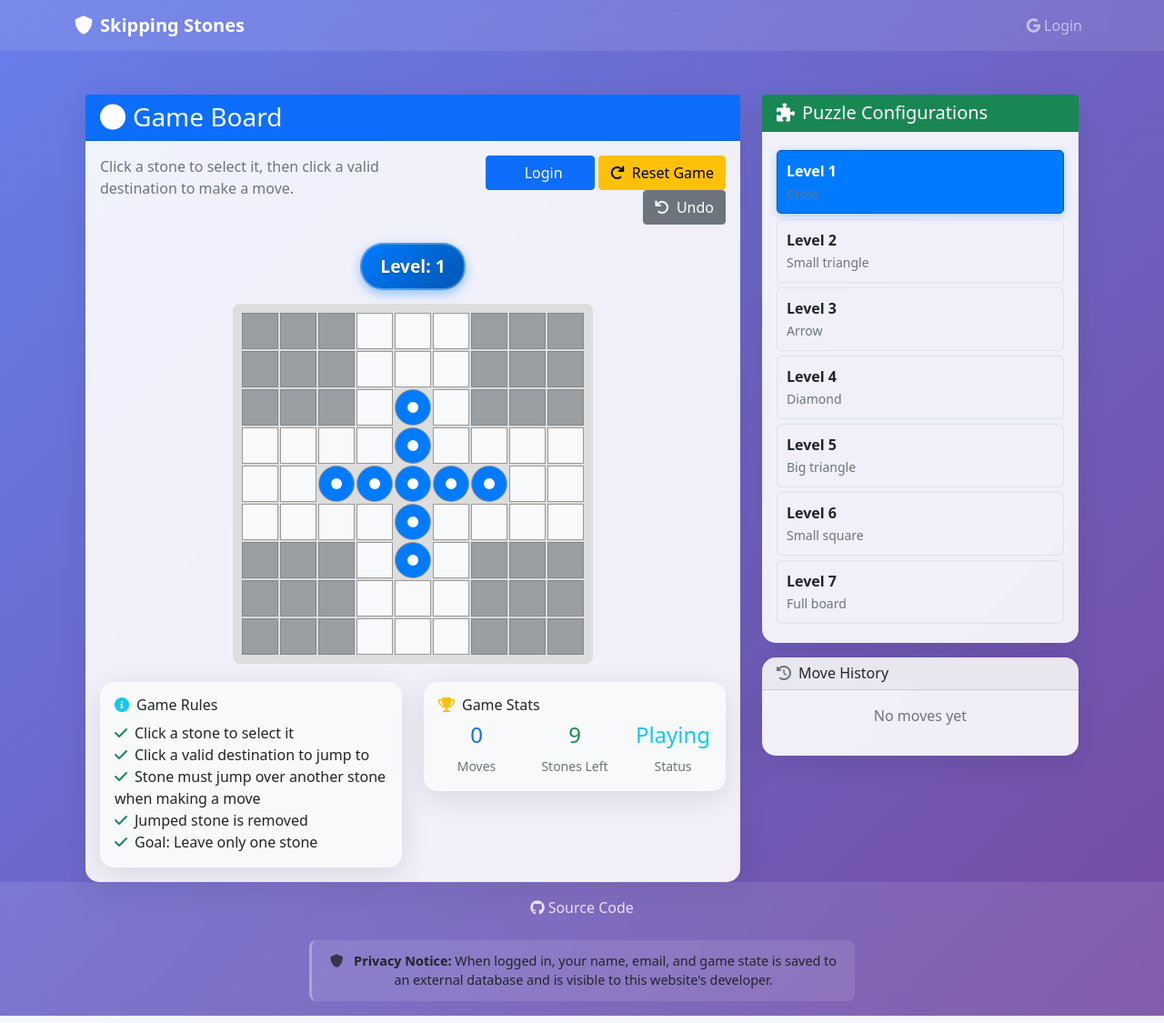
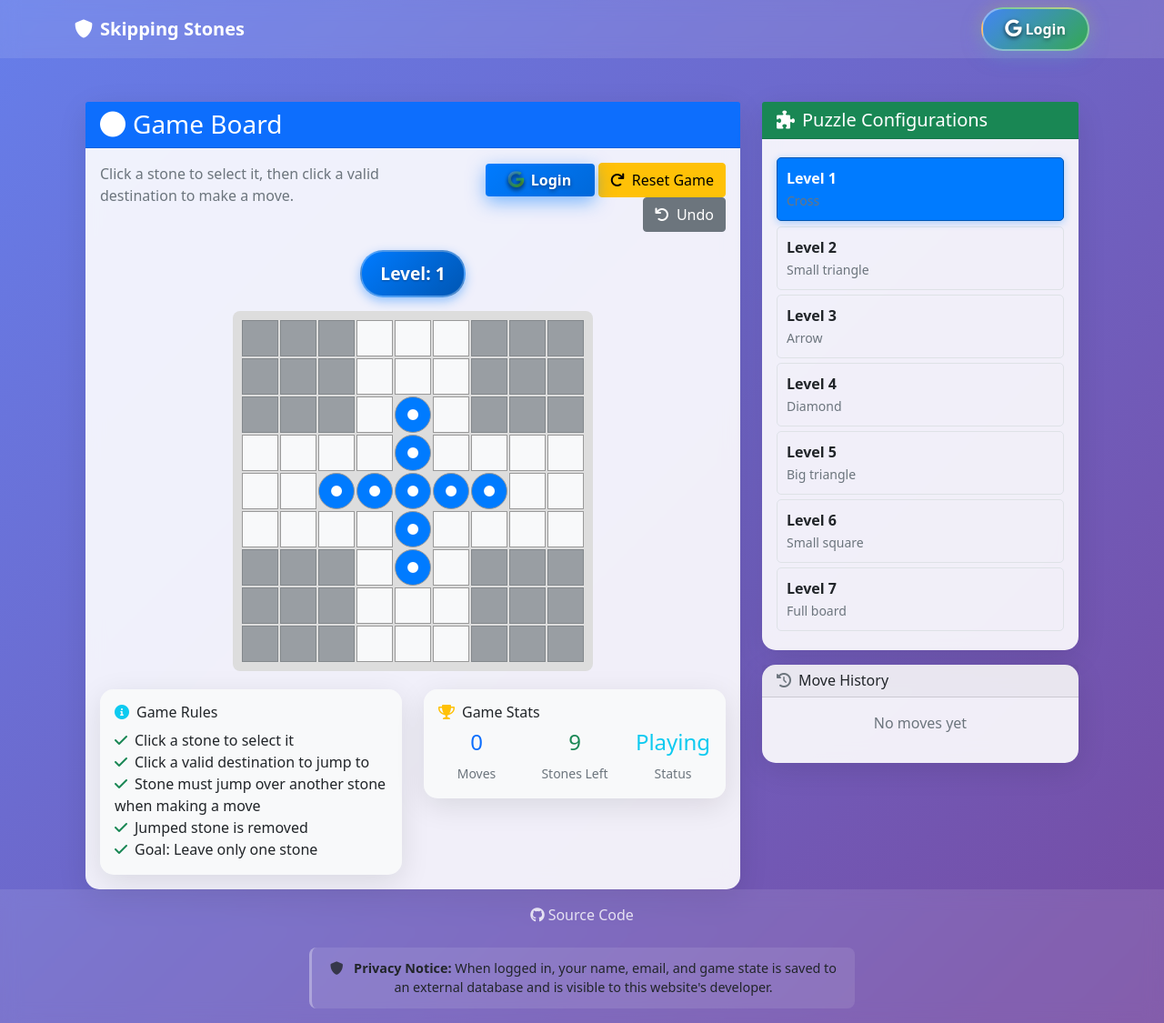
Before and after one commit to zvipo/skipping-stones, a Flask app: page /skipping-stones in a window 1280 px wide. Shown: the whole page at 91% size. Run offline with Flask 3, Linux system fonts and the light colour scheme.

Commit message:
Make login icons brighter. (#4)

```diff
--- a/templates/base.html
+++ b/templates/base.html
@@ -97,6 +97,68 @@
             opacity: 0.8;
         }
 
+        /* Google Login Button Styling */
+        .google-login-btn {
+            background: linear-gradient(135deg, #4285f4, #34a853, #fbbc05, #ea4335) !important;
+            background-size: 300% 300% !important;
+            animation: google-gradient 3s ease infinite !important;
+            color: white !important;
+            border-radius: 25px !important;
+            padding: 10px 24px !important;
+            font-weight: 700 !important;
+            text-decoration: none !important;
+            transition: all 0.4s cubic-bezier(0.175, 0.885, 0.32, 1.275) !important;
+            box-shadow: 0 6px 20px rgba(66, 133, 244, 0.5), 0 0 20px rgba(251, 188, 5, 0.3) !important;
+            border: 2px solid rgba(255, 255, 255, 0.4) !important;
+            text-shadow: 0 2px 4px rgba(0, 0, 0, 0.4) !important;
+            position: relative !important;
+            overflow: hidden !important;
+        }
+
+        .google-login-btn::before {
+            content: '' !important;
+            position: absolute !important;
+            top: 0 !important;
+            left: -100% !important;
+            width: 100% !important;
+            height: 100% !important;
+            background: linear-gradient(90deg, transparent, rgba(255, 255, 255, 0.3), transparent) !important;
+            transition: left 0.6s ease !important;
+        }
+
+        .google-login-btn:hover {
+            transform: translateY(-3px) scale(1.05) !important;
+            box-shadow: 0 10px 30px rgba(66, 133, 244, 0.7), 0 0 30px rgba(251, 188, 5, 0.5) !important;
+            color: white !important;
+            text-decoration: none !important;
+            background-size: 200% 200% !important;
+            border-color: rgba(255, 255, 255, 0.6) !important;
+        }
+
+        .google-login-btn:hover::before {
+            left: 100% !important;
+        }
+
+        .google-login-btn:active {
+            transform: translateY(-1px) scale(1.02) !important;
+            box-shadow: 0 4px 15px rgba(66, 133, 244, 0.6) !important;
+        }
+
+        @keyframes google-gradient {
+            0% { background-position: 0% 50%; }
+            25% { background-position: 100% 50%; }
+            50% { background-position: 100% 100%; }
+            75% { background-position: 0% 100%; }
+            100% { background-position: 0% 50%; }
+        }
+
+        .google-login-btn .fab.fa-google {
+            color: white !important;
+            font-size: 1.2em !important;
+            text-shadow: 0 2px 4px rgba(0, 0, 0, 0.4) !important;
+            filter: drop-shadow(0 1px 2px rgba(0, 0, 0, 0.3)) !important;
+        }
+
         @media (max-width: 768px) {
             .footer-content {
                 gap: 0.75rem;
@@ -163,7 +225,7 @@
                         </ul>
                     </div>
                 {% else %}
-                    <a class="nav-link" href="{{ url_for('login') }}">
+                    <a class="nav-link google-login-btn" href="{{ url_for('login') }}">
                         <i class="fab fa-google me-1"></i>Login
                     </a>
                 {% endif %}
--- a/templates/skipping_stones.html
+++ b/templates/skipping_stones.html
@@ -308,6 +308,75 @@
     opacity: 0.6;
     cursor: not-allowed;
 }
+
+/* Game Board Login Button Styling */
+.google-login-game-btn {
+    background: linear-gradient(135deg, #007bff, #0056b3) !important;
+    background-size: 200% 200% !important;
+    animation: blue-gradient-game 3s ease infinite !important;
+    color: white !important;
+    border: none !important;
+    box-shadow: 0 6px 20px rgba(0, 123, 255, 0.5) !important;
+    transition: all 0.4s cubic-bezier(0.175, 0.885, 0.32, 1.275) !important;
+    position: relative !important;
+    overflow: hidden !important;
+    font-weight: 600 !important;
+    text-shadow: 0 2px 4px rgba(0, 0, 0, 0.4) !important;
+}
+
+.google-login-game-btn::before {
+    content: '' !important;
+    position: absolute !important;
+    top: 0 !important;
+    left: -100% !important;
+    width: 100% !important;
+    height: 100% !important;
+    background: linear-gradient(90deg, transparent, rgba(255, 255, 255, 0.3), transparent) !important;
+    transition: left 0.6s ease !important;
+}
+
+.google-login-game-btn:hover {
+    transform: translateY(-2px) scale(1.03) !important;
+    box-shadow: 0 10px 30px rgba(0, 123, 255, 0.7) !important;
+    background-size: 150% 150% !important;
+}
+
+.google-login-game-btn:hover::before {
+    left: 100% !important;
+}
+
+.google-login-game-btn:active {
+    transform: translateY(0) scale(1.01) !important;
+    box-shadow: 0 4px 15px rgba(0, 123, 255, 0.6) !important;
+}
+
+@keyframes blue-gradient-game {
+    0% { background-position: 0% 50%; }
+    50% { background-position: 100% 50%; }
+    100% { background-position: 0% 50%; }
+}
+
+.google-login-game-btn .fab.fa-google {
+    background: linear-gradient(135deg, #4285f4, #34a853, #fbbc05, #ea4335) !important;
+    background-size: 200% 200% !important;
+    -webkit-background-clip: text !important;
+    -webkit-text-fill-color: transparent !important;
+    background-clip: text !important;
+    animation: google-icon-pulse 2s ease-in-out infinite !important;
+    font-size: 1.1em !important;
+    filter: drop-shadow(0 1px 2px rgba(0, 0, 0, 0.3)) !important;
+}
+
+@keyframes google-icon-pulse {
+    0%, 100% {
+        background-size: 200% 200%;
+        transform: scale(1);
+    }
+    50% {
+        background-size: 150% 150%;
+        transform: scale(1.1);
+    }
+}
 </style>
 
 <script>
@@ -1519,13 +1588,14 @@ class SkippingStonesGame {
         const saveBtn = document.getElementById('saveBtn');
         if (!this.isUserLoggedIn) {
             saveBtn.disabled = false;
-            saveBtn.innerHTML = '<i class="fab fa-googlegit  me-2"></i>Login';
+            saveBtn.innerHTML = '<i class="fab fa-google me-2"></i>Login';
             saveBtn.classList.remove('btn-success', 'btn-warning');
-            saveBtn.classList.add('btn-primary');
+            saveBtn.classList.add('btn-primary', 'google-login-game-btn');
             saveBtn.title = 'Please log in to save your game';
             saveBtn.onclick = () => window.location.href = '/login';
         } else {
             saveBtn.onclick = () => this.saveGame();
+            saveBtn.classList.remove('google-login-game-btn');
             if (this.hasUnsavedChanges) {
                 saveBtn.innerHTML = '<i class="fas fa-save me-2"></i>Save*';
                 saveBtn.classList.remove('btn-success', 'btn-outline-light');
```
